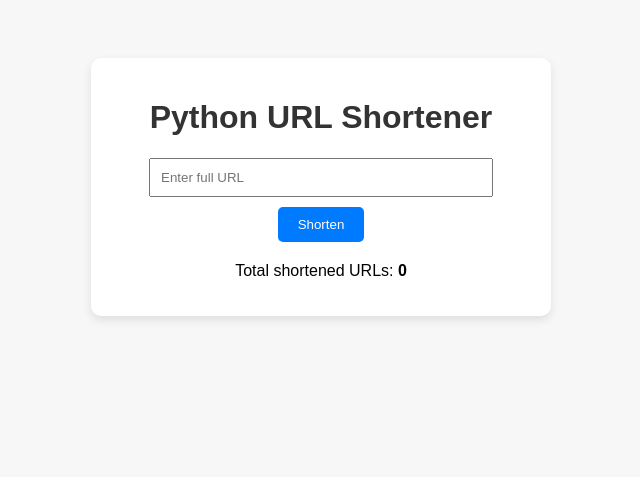
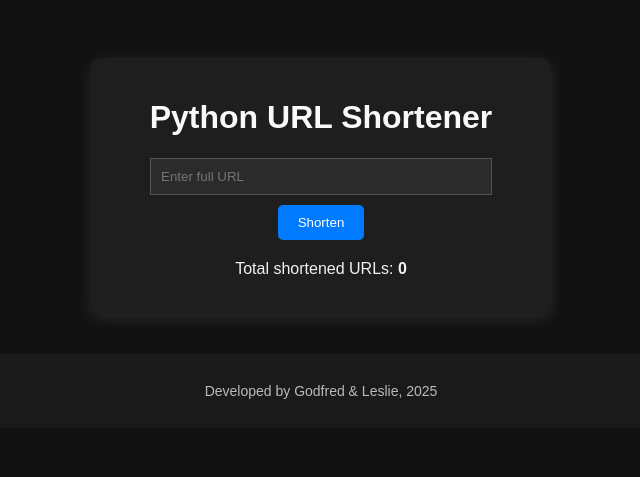
Before and after one commit to lesprgm/url-shortener, a Flask app: page / in a window 1280 px wide. Shown: the top 477 px of the page, without its empty margins (319-959 px from the left). Run offline with Flask 3, Linux system fonts and the light colour scheme.

Commit message:
Inverted colors and added footer to frontend

```diff
--- a/static/style.css
+++ b/static/style.css
@@ -1,21 +1,22 @@
 body {
     font-family: Arial, sans-serif;
-    background: #f7f7f7;
+    background: #121212; /* dark background */
+    color: #f1f1f1;      /* light text */
     text-align: center;
     padding: 50px;
 }
 
 .container {
-    background: white;
+    background: #1e1e1e; /* darker gray container */
     padding: 20px 30px;
     border-radius: 10px;
     width: 400px;
     margin: auto;
-    box-shadow: 0px 4px 10px rgba(0,0,0,0.1);
+    box-shadow: 0px 4px 15px rgba(255,255,255,0.1);
 }
 
 h1 {
-    color: #333;
+    color: #f9f9f9;
 }
 
 form {
@@ -26,6 +27,9 @@ input[type="text"] {
     width: 80%;
     padding: 10px;
     margin-bottom: 10px;
+    border: 1px solid #555;
+    background: #2b2b2b;
+    color: #fff;
 }
 
 button {
@@ -44,7 +48,17 @@ button:hover {
 .messages {
     margin-top: 15px;
     padding: 10px;
-    background: #eaf4ff;
+    background: #2b2b2b;
     border: 1px solid #007BFF;
     border-radius: 5px;
+    color: #f1f1f1;
 }
+
+/* Footer */
+footer {
+    margin-top: 40px;
+    padding: 15px;
+    background: #1a1a1a;
+    color: #bbb;
+    font-size: 14px;
+}
--- a/templates/index.html
+++ b/templates/index.html
@@ -26,5 +26,9 @@
           {% endif %}
         {% endwith %}
     </div>
+
+    <footer>
+        <p>Developed by Godfred & Leslie, 2025</p>
+    </footer>
 </body>
 </html>
```
